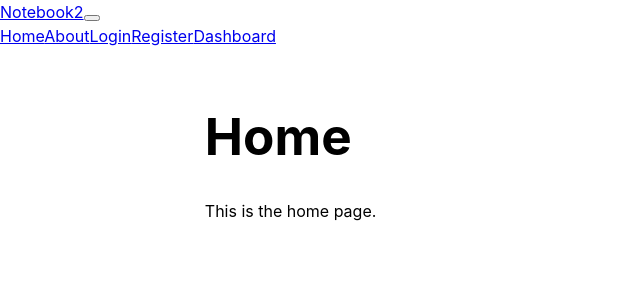
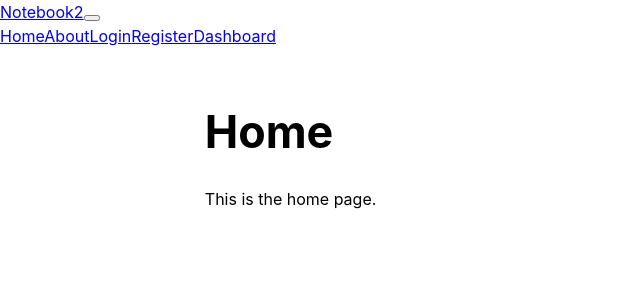
Before and after one commit to sagedemage/Notebook, a React app in the folder frontend/: page / in a window 1280 px wide. Shown: the top 300 px of the page, without its empty margins (0-640 px from the left). Built offline with nearby package versions, Linux system fonts and the light colour scheme; the HTML template or start-up script is replaced by a standard one.

Commit message:
decrease the size of h1 tag

```diff
--- a/frontend/src/index.css
+++ b/frontend/src/index.css
@@ -20,6 +20,6 @@ body {
 }
 
 h1 {
-  font-size: 3.2em;
+  font-size: 2.8em;
   line-height: 1.1;
 }
```
